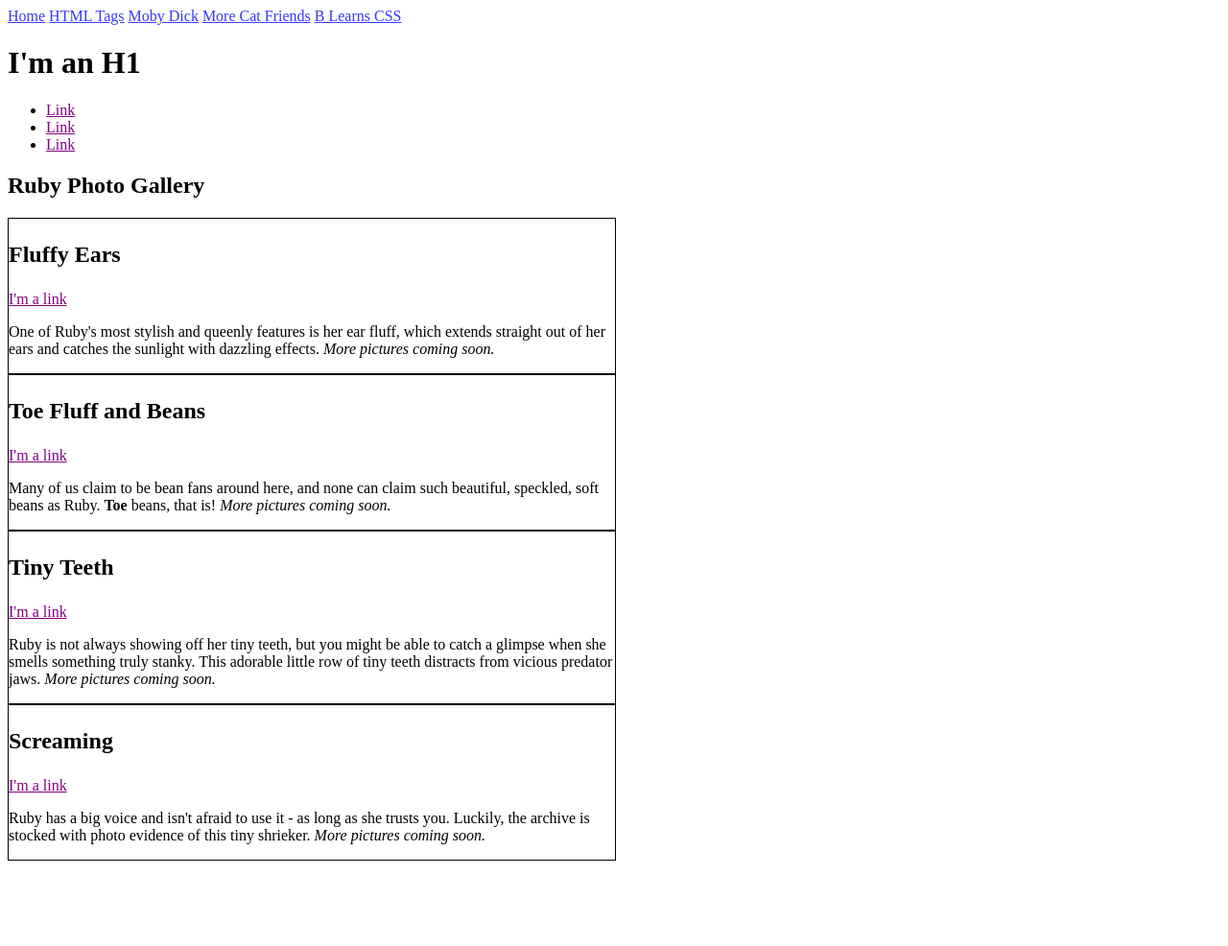
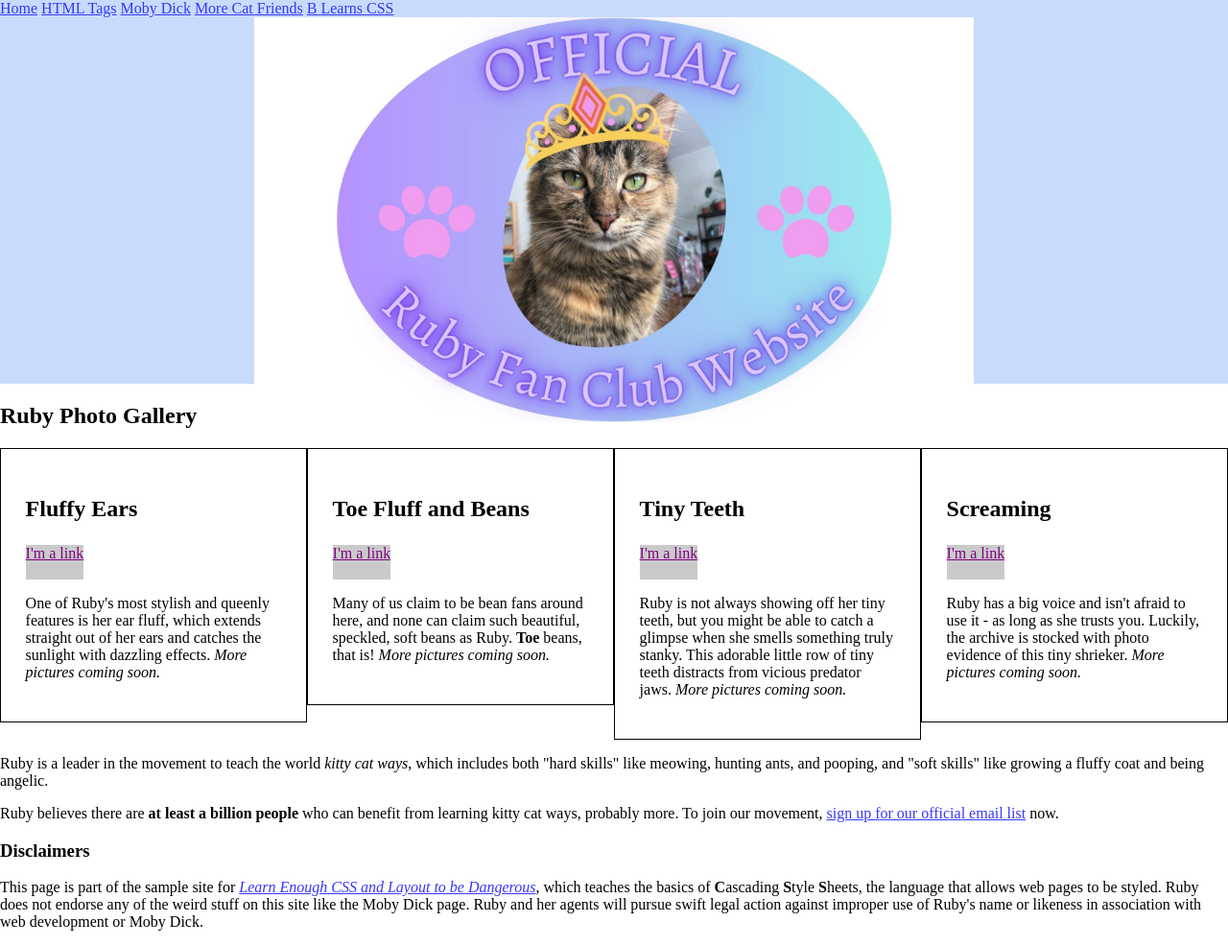
Before and after one commit to max-mitchell/barbara-html, a plain HTML site: page learningcss.html in a window 1280 px wide. Shown: the whole page at 96% size. Before the commit the page ends 905 px from the top, so only its background shows below. Drawn offline with Linux system fonts and the light colour scheme.

Commit message:
making  boxes

```diff
--- a/learningcss.html
+++ b/learningcss.html
@@ -8,15 +8,30 @@
       a {
         color: #3737fc;
       }
+      html,
+      body {
+        margin: 0;
+        padding: 0;
+      }
+      h1 {
+        font-size: 4em;
+        margin-top: 0;
+      }
       /* SOCIAL STYLES */
       .social-link {
+        background: rgba(150, 150, 150, 0.5);
         color: #800080;
+        display: inline-block;
+        height: 36px;
       }
       /* BIO STYLES */
       .bio-box {
         border: 1px solid #000;
+        box-sizing: border-box;
+        float: left;
         font-size: 1rem;
-        width: 50%;
+        padding: 2%;
+        width: 25%;
       }
       .bio-box h3 {
         font-size: 1.5em;
@@ -26,27 +41,35 @@
       }
       .bio-wrapper {
         font-size: 24px;
+        overflow: hidden;
+      }
+      /* HERO STYLES */
+      .full-hero {
+        background-color: #c7dbfc;
+        height: 50vh;
+      }
+      .ruby_logo {
+        background-color: #c7dbfc;
       }
     </style>
   </head>
   <body>
-    <a href="index.html">Home</a>
-    <a href="tags.html" class="nav-spacing">HTML Tags</a>
-    <a href="moby_dick.html" class="nav-spacing">Moby Dick</a>
-    <a href="More_Cat_Friends.html" class="nav-spacing">More Cat Friends</a>
-    <a href="learningcss.html" class="nav-spacing">B Learns CSS</a>
-    <h1>I'm an H1</h1>
-    <ul>
-      <li>
-        <a class="social-link" href="https://example.com/">Link</a>
-      </li>
-      <li>
-        <a class="social-link" href="https://example.com/">Link</a>
-      </li>
-      <li>
-        <a class="social-link" href="https://example.com/">Link</a>
-      </li>
-    </ul>
+    <div class="full-hero hero-home">
+      <div class="nav-menu">
+        <a href="index.html">Home</a>
+        <a href="tags.html" class="nav-spacing">HTML Tags</a>
+        <a href="moby_dick.html" class="nav-spacing">Moby Dick</a>
+        <a href="More_Cat_Friends.html" class="nav-spacing">More Cat Friends</a>
+        <a href="learningcss.html" class="nav-spacing">B Learns CSS</a>
+      </div>
+      <img
+        class="ruby_logo"
+        src="rubylogo.jpg"
+        width="750px"
+        alt="finally we have a real picture!"
+        style="display: block; margin: 0 auto"
+      />
+    </div>
     <h2>Ruby Photo Gallery</h2>
     <div class="bio-wrapper">
       <div class="bio-box">
@@ -97,5 +120,31 @@
         </div>
       </div>
     </div>
+    <p>
+      Ruby is a leader in the movement to teach the world
+      <em>kitty cat ways</em>, which includes both "hard skills" like meowing,
+      hunting ants, and pooping, and "soft skills" like growing a fluffy coat
+      and being angelic.
+    </p>
+    <p>
+      Ruby believes there are <strong>at least a billion people</strong> who can
+      benefit from learning kitty cat ways, probably more. To join our movement,
+      <a href="https://learnenough.com/#email_list"
+        >sign up for our official email list</a
+      >
+      now.
+    </p>
+    <h3>Disclaimers</h3>
+    <p>
+      This page is part of the sample site for
+      <a href="https://learnenough.com/css-tutorial"
+        ><em>Learn Enough CSS and Layout to be Dangerous</em></a
+      >, which teaches the basics of <strong>C</strong>ascading
+      <strong>S</strong>tyle <strong>S</strong>heets, the language that allows
+      web pages to be styled. Ruby does not endorse any of the weird stuff on
+      this site like the Moby Dick page. Ruby and her agents will pursue swift
+      legal action against improper use of Ruby's name or likeness in
+      association with web development or Moby Dick.
+    </p>
   </body>
 </html>
```
Also changed, not shown: index.html (+9 -8 lines).
